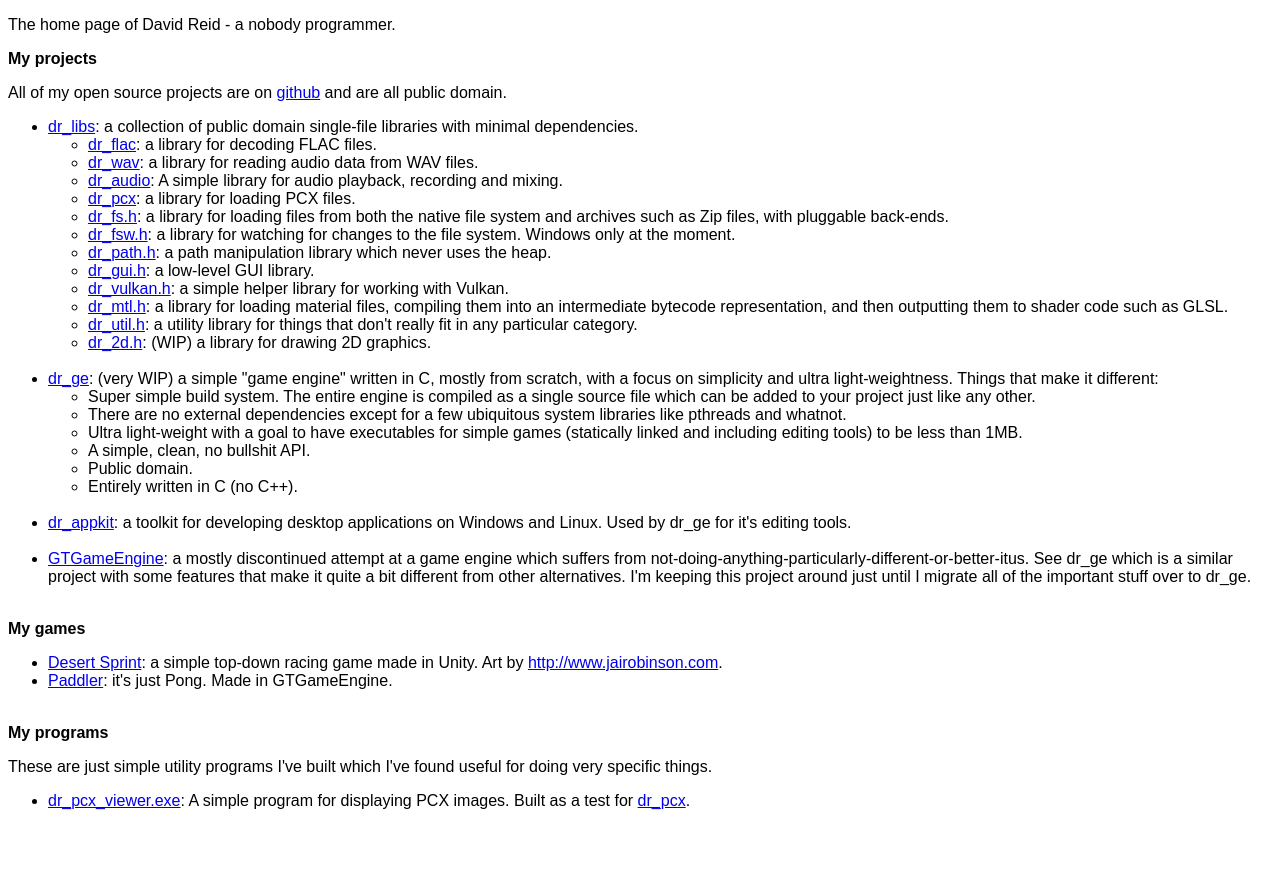
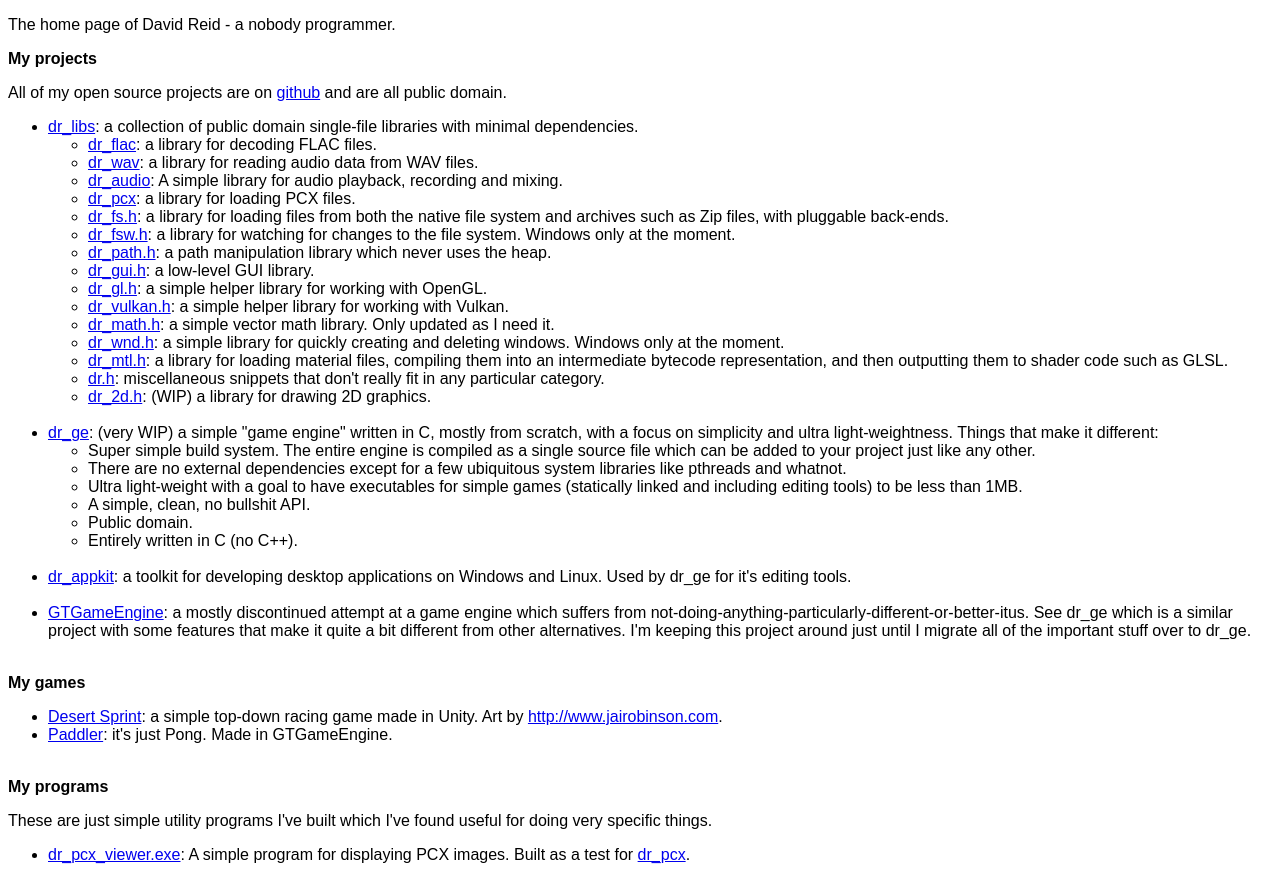
Before and after one commit to mackron/mackron.github.com, a plain HTML site: page index.html in a window 1280 px wide. Before the commit the page ends 826 px from the top, so only its background shows below. Drawn offline with Linux system fonts and the light colour scheme.

Commit message:
Add missing libraries to the home page.

```diff
--- a/index.html
+++ b/index.html
@@ -29,11 +29,13 @@
                 <li><a href="https://raw.githubusercontent.com/mackron/dr_libs/master/dr_fsw.h">dr_fsw.h</a>: a library for watching for changes to the file system. Windows only at the moment.</li>
                 <li><a href="https://raw.githubusercontent.com/mackron/dr_libs/master/dr_path.h">dr_path.h</a>: a path manipulation library which never uses the heap.</li>
                 <li><a href="https://raw.githubusercontent.com/mackron/dr_libs/master/dr_gui.h">dr_gui.h</a>: a low-level GUI library.</li>
+                <li><a href="https://raw.githubusercontent.com/mackron/dr_libs/master/dr_gl.h">dr_gl.h</a>: a simple helper library for working with OpenGL.</li>
                 <li><a href="https://raw.githubusercontent.com/mackron/dr_libs/master/dr_vulkan.h">dr_vulkan.h</a>: a simple helper library for working with Vulkan.</li>
+                <li><a href="https://raw.githubusercontent.com/mackron/dr_libs/master/dr_math.h">dr_math.h</a>: a simple vector math library. Only updated as I need it.</li>
+                <li><a href="https://raw.githubusercontent.com/mackron/dr_libs/master/dr_wnd.h">dr_wnd.h</a>: a simple library for quickly creating and deleting windows. Windows only at the moment.</li>
                 <li><a href="https://raw.githubusercontent.com/mackron/dr_libs/master/dr_mtl.h">dr_mtl.h</a>: a library for loading material files, compiling them into an intermediate bytecode representation, and then outputting them to shader code such as GLSL.</li>
-                <li><a href="https://raw.githubusercontent.com/mackron/dr_libs/master/dr_util.h">dr_util.h</a>: a utility library for things that don't really fit in any particular category.</li>
+                <li><a href="https://raw.githubusercontent.com/mackron/dr_libs/master/dr.h">dr.h</a>: miscellaneous snippets that don't really fit in any particular category.</li>
                 <li><a href="https://raw.githubusercontent.com/mackron/dr_libs/master/dr_2d.h">dr_2d.h</a>: (WIP) a library for drawing 2D graphics.</li>
-
             </ul>
         </li>
         <br/>
```
